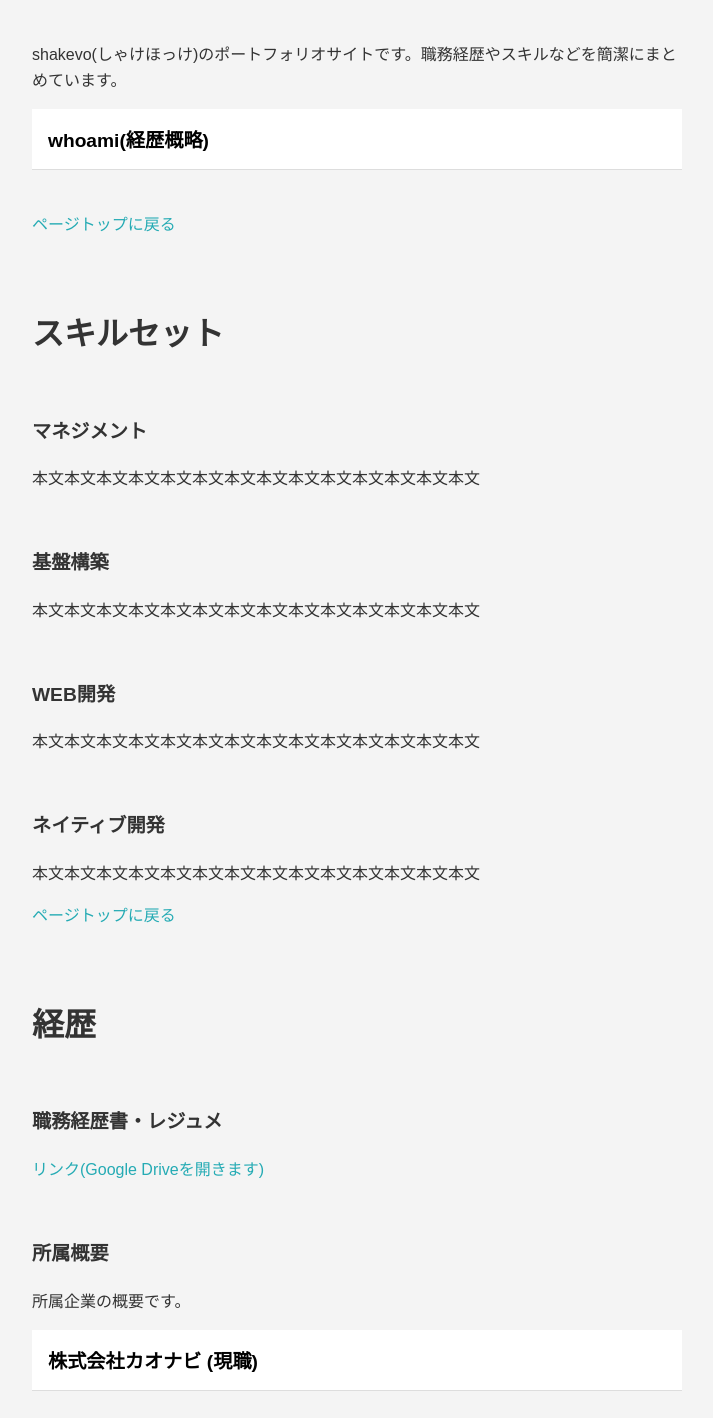
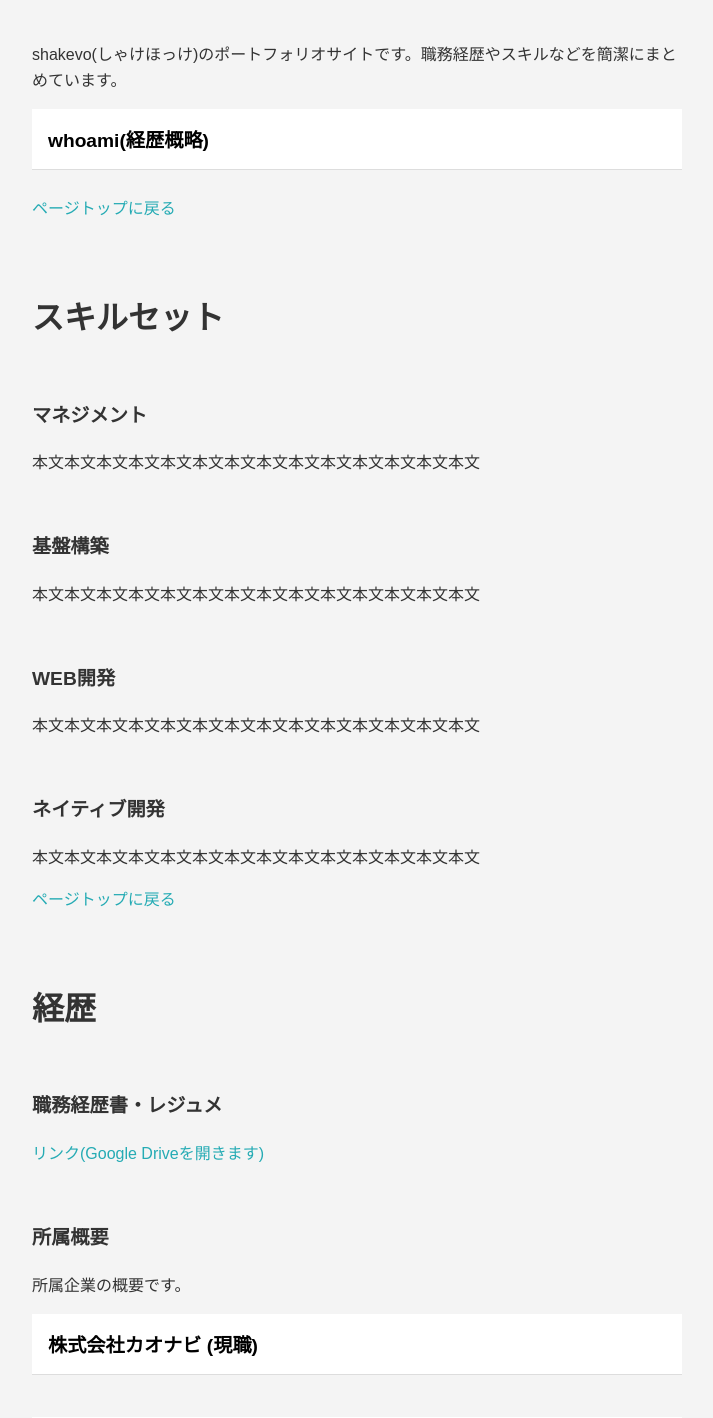
Before and after one commit to shakevo/portfolio-202407, a PHP site: page / in a window 1280 px wide. Shown: the part 274-1692 px from the top of the page, without its empty margins (283-996 px from the left). Run offline with PHP 8.4, Linux system fonts and the light colour scheme; some web fonts are replaced.

Commit message:
テキスト修正

```diff
--- a/public_html/styles.css
+++ b/public_html/styles.css
@@ -110,7 +110,7 @@ section h3 {
 
 section a {
     display: block;
-    margin-top: 1rem;
+    /*margin-top: 1rem;*/
     /* color: #007BFF; ちょっとわざとらしいリンク色にする場合 */
     color: #25abb4;
     text-decoration: none;
```
